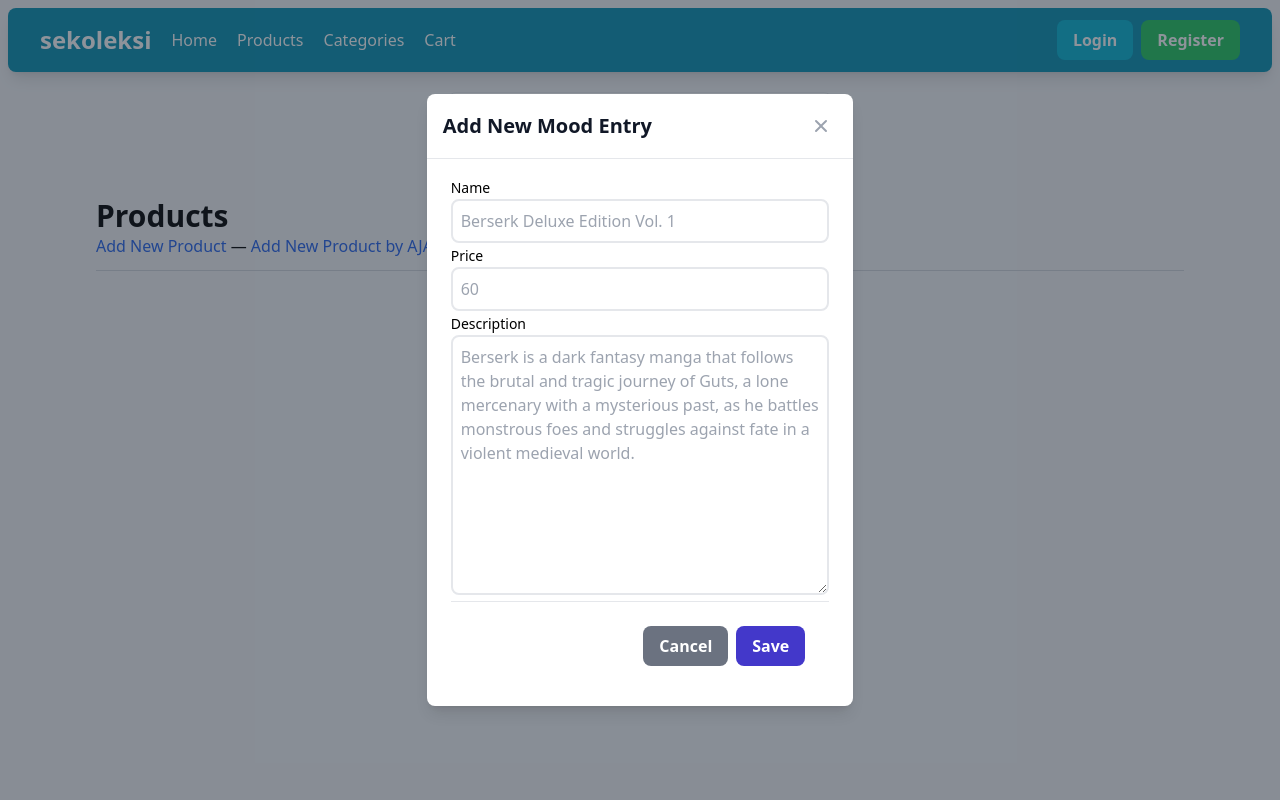
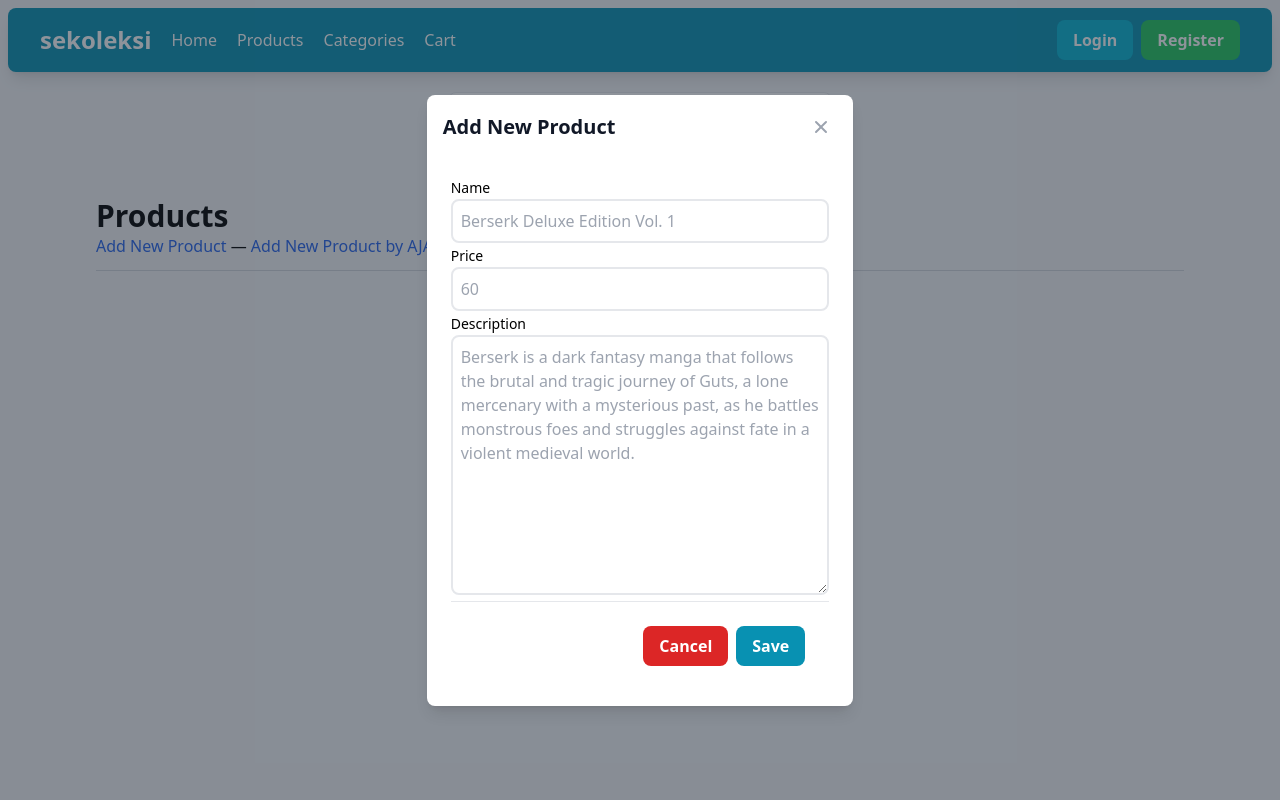
Before and after one commit to secona/sekoleksi, a Django app: template main/templates/main.html in a window 1280 px wide, after a click on "Add New Product by AJAX". Run offline with Django 4.2, Linux system fonts and the light colour scheme; the template is opened without the code that fills it: most values are stand-ins (such as "Sample title", 1, 10 or a date in 2020); data that the repository does not hold is empty; some libraries are stand-ins or nearby versions.

Commit message:
fix: AJAX modal

```diff
--- a/main/templates/main.html
+++ b/main/templates/main.html
@@ -32,9 +32,9 @@
 <div id="crud-modal" tabindex="-1" aria-hidden="true" class="hidden fixed inset-0 z-50 w-full flex items-center justify-center bg-gray-800 bg-opacity-50 overflow-x-hidden overflow-y-auto transition-opacity duration-300 ease-out">
   <div id="crud-modal-content" class="relative bg-white rounded-lg shadow-lg w-5/6 sm:w-3/4 md:w-1/2 lg:w-1/3 mx-4 sm:mx-0 transform scale-95 opacity-0 transition-transform transition-opacity duration-300 ease-out">
     <!-- Modal header -->
-    <div class="flex items-center justify-between p-4 border-b rounded-t">
+    <div class="flex items-center justify-between p-4 rounded-t">
       <h3 class="text-xl font-semibold text-gray-900">
-        Add New Mood Entry
+        Add New Product
       </h3>
       <button type="button" class="text-gray-400 bg-transparent hover:bg-gray-200 hover:text-gray-900 rounded-lg text-sm p-1.5 ml-auto inline-flex items-center" id="closeModalBtn" onclick="hideModal()">
         <svg aria-hidden="true" class="w-5 h-5" fill="currentColor" viewBox="0 0 20 20" xmlns="http://www.w3.org/2000/svg">
@@ -95,8 +95,8 @@
         </div>
 
         <div class="flex flex-col space-y-2 md:flex-row md:space-y-0 md:space-x-2 p-6 border-t border-gray-200 rounded-b justify-center md:justify-end">
-          <button type="button" class="bg-gray-500 hover:bg-gray-600 text-white font-bold py-2 px-4 rounded-lg" id="cancelButton" onclick="hideModal()">Cancel</button>
-          <button type="submit" class="bg-indigo-700 hover:bg-indigo-600 text-white font-bold py-2 px-4 rounded-lg">Save</button>
+          <button type="button" class="bg-red-600 hover:bg-red-500 text-white font-bold py-2 px-4 rounded-lg" id="cancelButton" onclick="hideModal()">Cancel</button>
+          <button type="submit" class="bg-cyan-600 hover:bg-cyan-500 text-white font-bold py-2 px-4 rounded-lg">Save</button>
         </div>
       </form>
     </div>
```
Also changed, not shown: README.md.
